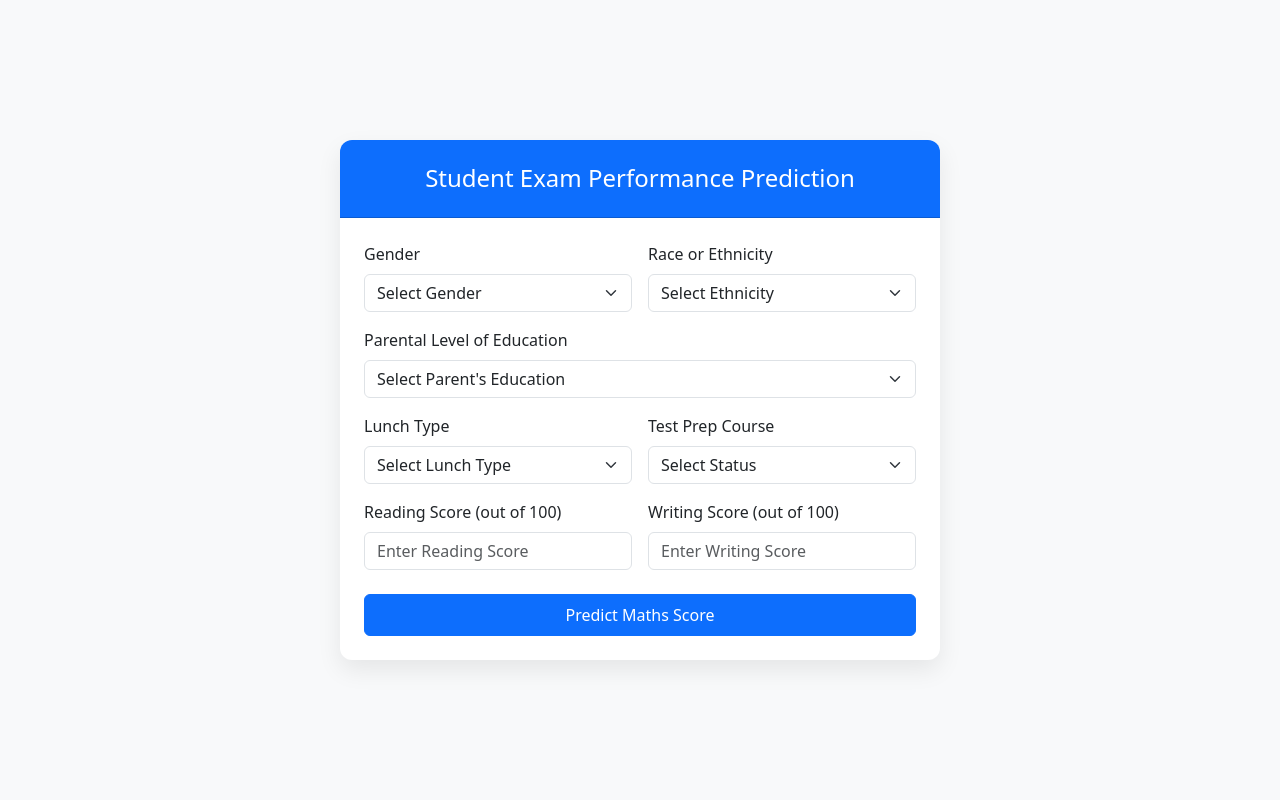
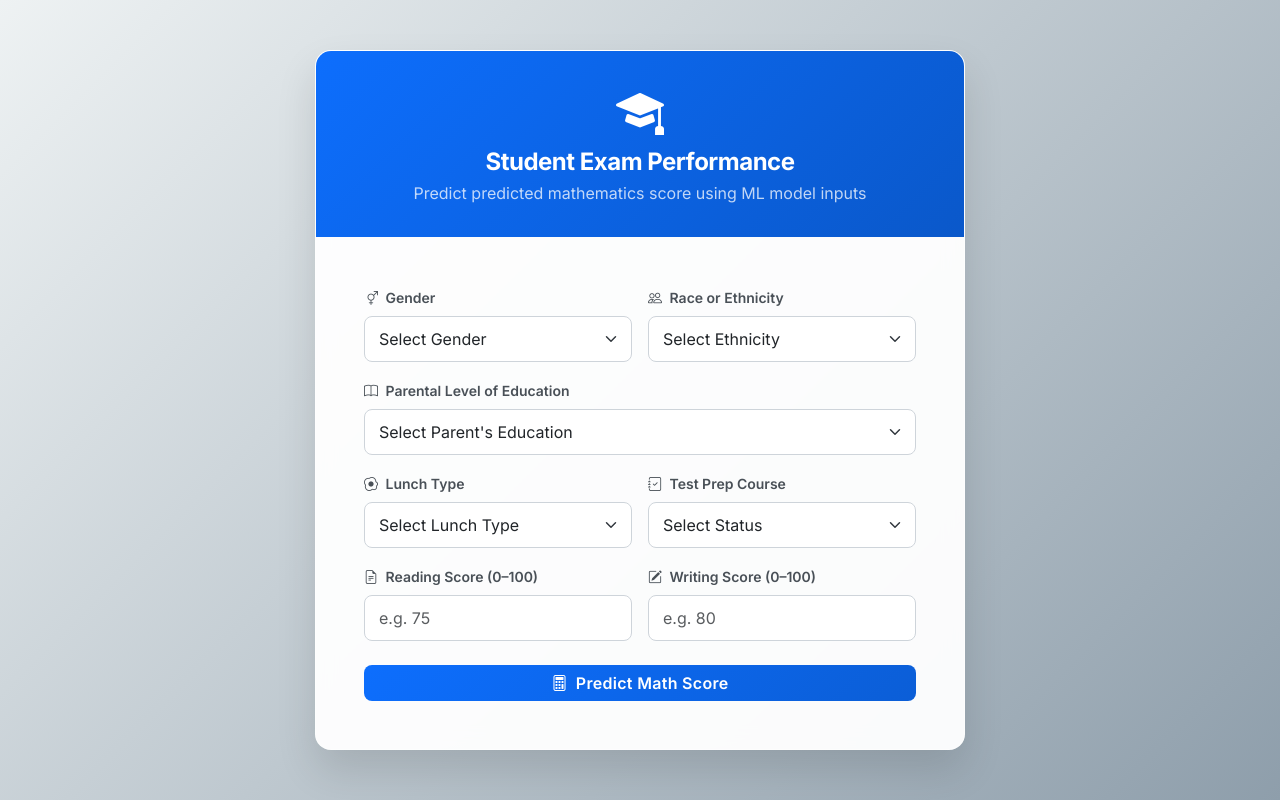
Before and after one commit to ayushbhatt-ml/Student-Performance-End-to-End-Machine-Learning-Pipeline, a Flask app: page /predictdata in a window 1280 px wide. Run offline with Flask 3, Linux system fonts and the light colour scheme.

Commit message:
update home.html to make UI (predict data) better

```diff
--- a/templates/home.html
+++ b/templates/home.html
@@ -3,49 +3,116 @@
 <head>
     <meta charset="UTF-8">
     <meta name="viewport" content="width=device-width, initial-scale=1.0">
-    <title>Student Exam Performance Indicator</title>
+    <title>Student Exam Performance Predictor</title>
+
     <!-- Bootstrap 5 CSS -->
     <link href="https://cdn.jsdelivr.net/npm/bootstrap@5.3.0/dist/css/bootstrap.min.css" rel="stylesheet">
+    <!-- Bootstrap Icons -->
+    <link href="https://cdn.jsdelivr.net/npm/bootstrap-icons@1.11.1/font/bootstrap-icons.css" rel="stylesheet">
+    <!-- Google Fonts -->
+    <link href="https://fonts.googleapis.com/css2?family=Inter:wght@400;500;600;700&display=swap" rel="stylesheet">
+
     <style>
         body {
-            background-color: #f8f9fa;
+            font-family: 'Inter', sans-serif;
+            background: linear-gradient(135deg, #eef2f3 0%, #8e9eab 100%);
             min-height: 100vh;
             display: flex;
             align-items: center;
             justify-content: center;
-            padding: 2rem 0;
+            padding: 2rem 1rem;
         }
+
         .card-custom {
-            max-width: 600px;
+            max-width: 650px;
             width: 100%;
+            border-radius: 16px;
+            border: 1px solid rgba(255, 255, 255, 0.4);
+            background: rgba(255, 255, 255, 0.95);
+            backdrop-filter: blur(10px);
+            box-shadow: 0 20px 40px rgba(0, 0, 0, 0.12);
+            overflow: hidden;
+            transition: transform 0.2s ease;
+        }
+
+        .card-header-custom {
+            background: linear-gradient(135deg, #0d6efd 0%, #0a58ca 100%);
+            color: white;
+            padding: 2rem 1.5rem;
+            text-align: center;
+            position: relative;
+        }
+
+        .card-header-custom h2 {
+            font-weight: 700;
+            letter-spacing: -0.5px;
+        }
+
+        .form-label {
+            font-size: 0.875rem;
+            font-weight: 600;
+            color: #495057;
+            margin-bottom: 0.5rem;
+        }
+
+        .form-select, .form-control {
+            border-radius: 8px;
+            padding: 0.625rem 0.875rem;
+            border: 1px solid #ced4da;
+            transition: all 0.2s ease-in-out;
+        }
+
+        .form-select:focus, .form-control:focus {
+            border-color: #0d6efd;
+            box-shadow: 0 0 0 0.25rem rgba(13, 110, 253, 0.15);
+        }
+
+        .btn-predict {
+            background: linear-gradient(135deg, #0d6efd 0%, #0b5ed7 100%);
+            border: none;
+            border-radius: 8px;
+            font-weight: 600;
+            letter-spacing: 0.3px;
+            transition: all 0.2s ease;
+        }
+
+        .btn-predict:hover {
+            transform: translateY(-1px);
+            box-shadow: 0 4px 12px rgba(13, 110, 253, 0.3);
+        }
+
+        .result-box {
             border-radius: 12px;
-            border: none;
-            box-shadow: 0 10px 25px rgba(0, 0, 0, 0.08);
+            background: #e8f5e9;
+            border: 1px solid #a5d6a7;
+            color: #1b5e20;
+            animation: fadeIn 0.4s ease-in-out;
         }
-        .card-header {
-            background-color: #0d6efd;
-            color: white;
-            border-top-left-radius: 12px !important;
-            border-top-right-radius: 12px !important;
-            padding: 1.5rem;
-            text-align: center;
+
+        @keyframes fadeIn {
+            from { opacity: 0; transform: translateY(8px); }
+            to { opacity: 1; transform: translateY(0); }
         }
     </style>
 </head>
 <body>
 
 <div class="card card-custom">
-    <div class="card-header">
-        <h2 class="h4 mb-0">Student Exam Performance Prediction</h2>
+    <div class="card-header-custom">
+        <i class="bi bi-mortarboard-fill display-5 mb-2 d-block"></i>
+        <h2 class="h4 mb-1">Student Exam Performance</h2>
+        <p class="mb-0 opacity-75 fs-6">Predict predicted mathematics score using ML model inputs</p>
     </div>
 
-    <div class="card-body p-4">
+    <div class="card-body p-4 p-md-5">
         <form action="{{ url_for('predict_datapoint') }}" method="post">
 
-            <div class="row g-3">
+            <div class="row g-3 mb-3">
                 <!-- Gender -->
-                <div class="col-md-6 mb-3">
-                    <label class="form-label" for="gender">Gender</label>
+                <div class="col-md-6">
+                    <label class="form-label" for="gender">
+                        <i class="bi bi-gender-ambiguous me-1"></i> Gender
+                    </label>
                     <select class="form-select" id="gender" name="gender" required>
                         <option value="" selected disabled>Select Gender</option>
                         <option value="male">Male</option>
@@ -54,8 +121,10 @@
                 </div>
 
                 <!-- Race/Ethnicity -->
-                <div class="col-md-6 mb-3">
-                    <label class="form-label" for="ethnicity">Race or Ethnicity</label>
+                <div class="col-md-6">
+                    <label class="form-label" for="ethnicity">
+                        <i class="bi bi-people me-1"></i> Race or Ethnicity
+                    </label>
                     <select class="form-select" id="ethnicity" name="ethnicity" required>
                         <option value="" selected disabled>Select Ethnicity</option>
                         <option value="group A">Group A</option>
@@ -69,7 +138,9 @@
 
             <!-- Parental Education -->
             <div class="mb-3">
-                <label class="form-label" for="parental_education">Parental Level of Education</label>
+                <label class="form-label" for="parental_education">
+                    <i class="bi bi-book me-1"></i> Parental Level of Education
+                </label>
                 <select class="form-select" id="parental_education" name="parental_level_of_education" required>
                     <option value="" selected disabled>Select Parent's Education</option>
                     <option value="associate's degree">Associate's Degree</option>
@@ -81,10 +152,12 @@
                 </select>
             </div>
 
-            <div class="row g-3">
+            <div class="row g-3 mb-3">
                 <!-- Lunch Type -->
-                <div class="col-md-6 mb-3">
-                    <label class="form-label" for="lunch">Lunch Type</label>
+                <div class="col-md-6">
+                    <label class="form-label" for="lunch">
+                        <i class="bi bi-egg-fried me-1"></i> Lunch Type
+                    </label>
                     <select class="form-select" id="lunch" name="lunch" required>
                         <option value="" selected disabled>Select Lunch Type</option>
                         <option value="standard">Standard</option>
@@ -93,8 +166,10 @@
                 </div>
 
                 <!-- Test Prep Course -->
-                <div class="col-md-6 mb-3">
-                    <label class="form-label" for="test_prep">Test Prep Course</label>
+                <div class="col-md-6">
+                    <label class="form-label" for="test_prep">
+                        <i class="bi bi-journal-check me-1"></i> Test Prep Course
+                    </label>
                     <select class="form-select" id="test_prep" name="test_preparation_course" required>
                         <option value="" selected disabled>Select Status</option>
                         <option value="none">None</option>
@@ -103,32 +178,40 @@
                 </div>
             </div>
 
-            <div class="row g-3">
+            <div class="row g-3 mb-4">
                 <!-- Reading Score -->
-                <div class="col-md-6 mb-3">
-                    <label class="form-label" for="reading_score">Reading Score (out of 100)</label>
+                <div class="col-md-6">
+                    <label class="form-label" for="reading_score">
+                        <i class="bi bi-file-earmark-text me-1"></i> Reading Score (0–100)
+                    </label>
                     <input class="form-control" type="number" id="reading_score" name="reading_score"
-                           placeholder="Enter Reading Score" min="0" max="100" required />
+                           placeholder="e.g. 75" min="0" max="100" required />
                 </div>
 
                 <!-- Writing Score -->
-                <div class="col-md-6 mb-4">
-                    <label class="form-label" for="writing_score">Writing Score (out of 100)</label>
+                <div class="col-md-6">
+                    <label class="form-label" for="writing_score">
+                        <i class="bi bi-pencil-square me-1"></i> Writing Score (0–100)
+                    </label>
                     <input class="form-control" type="number" id="writing_score" name="writing_score"
-                           placeholder="Enter Writing Score" min="0" max="100" required />
+                           placeholder="e.g. 80" min="0" max="100" required />
                 </div>
             </div>
 
-            <button type="submit" class="btn btn-primary w-100 py-2">
-                Predict Maths Score
+            <button type="submit" class="btn btn-primary btn-predict w-100 py-2.5 fs-6">
+                <i class="bi bi-calculator me-2"></i>Predict Math Score
             </button>
         </form>
 
         <!-- Dynamic Prediction Results -->
         {% if results %}
-        <div class="alert alert-success mt-4 text-center mb-0" role="alert">
-            <h3 class="h5 mb-1">Predicted Math Score</h3>
-            <span class="fs-2 fw-bold">{{ results }}</span>
+        <div class="result-box p-3 mt-4 text-center" role="status">
+            <span class="d-block text-uppercase fw-bold text-muted small mb-1">Estimated Output</span>
+            <div class="d-flex align-items-center justify-content-center gap-2">
+                <i class="bi bi-check-circle-fill fs-3 text-success"></i>
+                <span class="fs-1 fw-bold text-dark">{{ results }}</span>
+                <span class="fs-5 text-muted">/ 100</span>
+            </div>
         </div>
         {% endif %}
 
```
